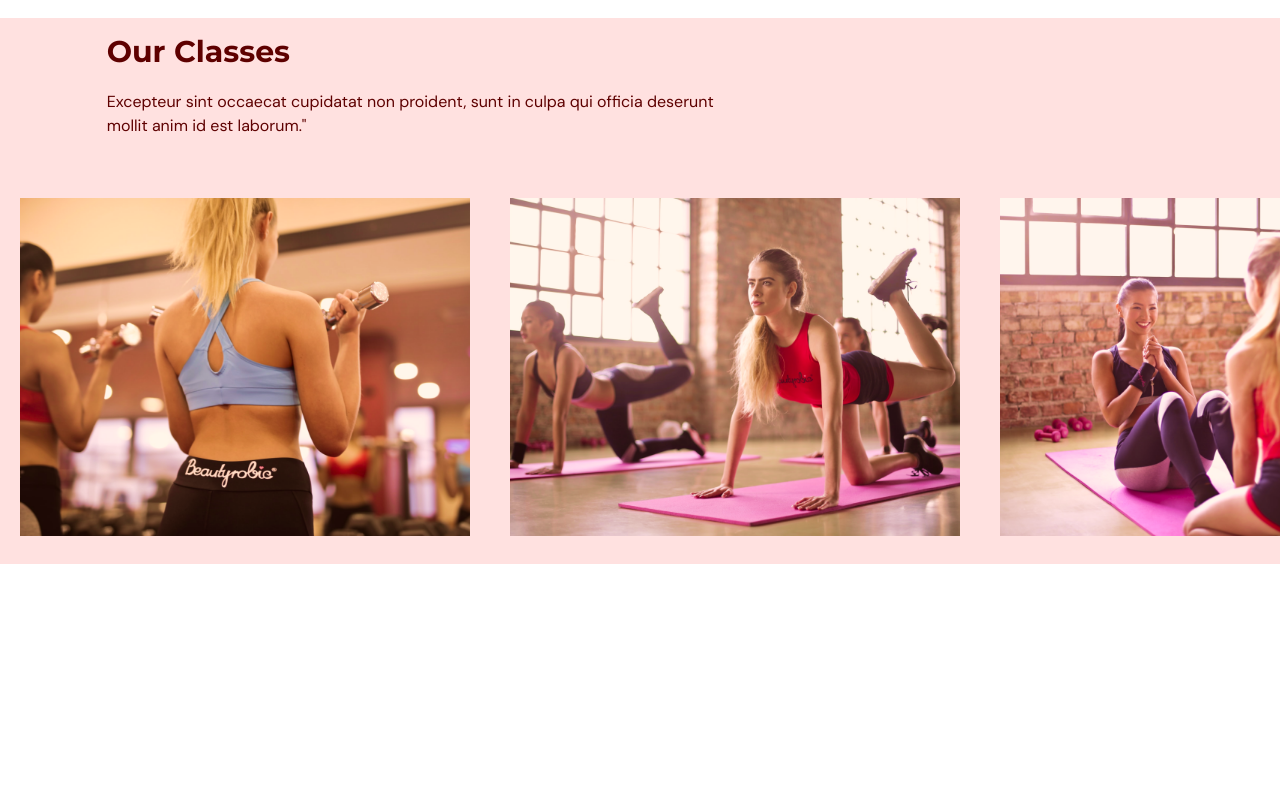
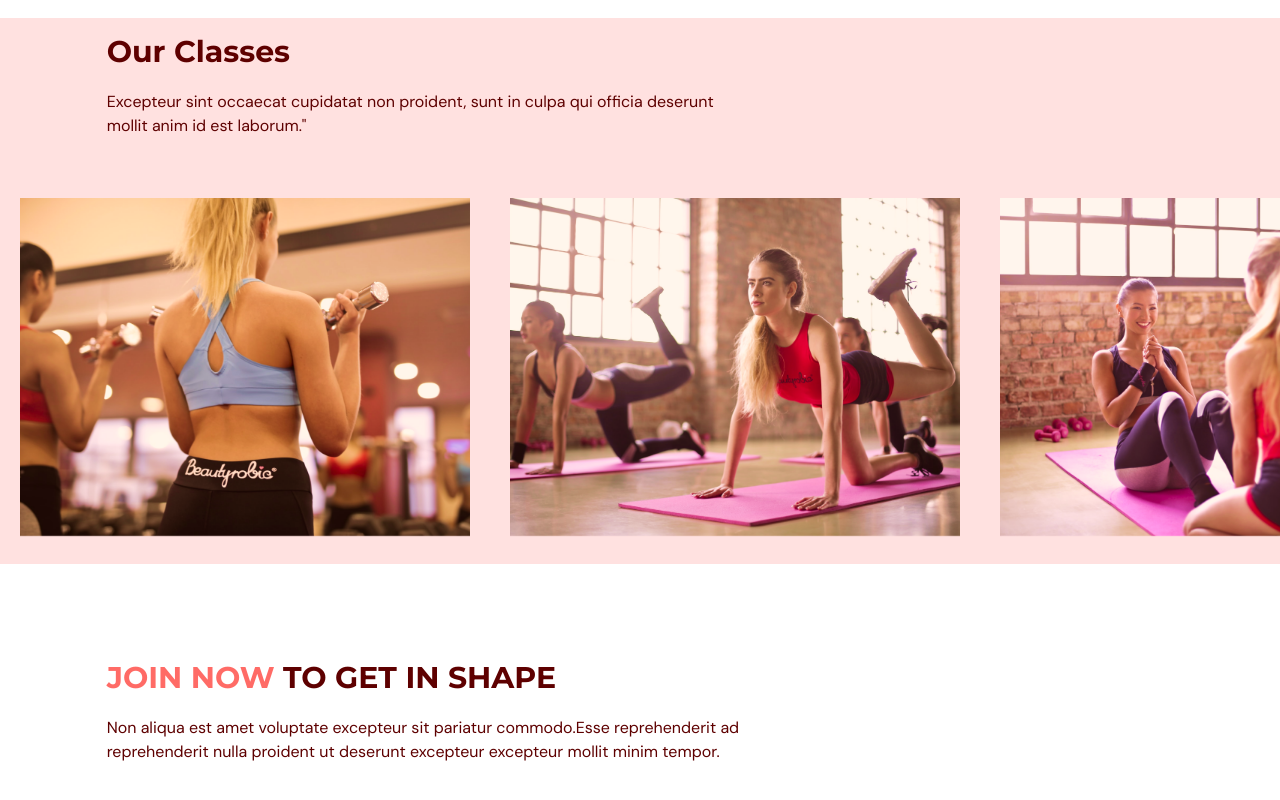
Before and after one commit to James2898/gym-typescript, a React (Vite) app: page / in a window 1280 px wide. Shown: the part 2183-2983 px from the top of the page. Before the commit the page ends 2747 px from the top, so only its background shows below. Built offline with nearby package versions, Linux system fonts and the light colour scheme.

Commit message:
Contact Us Page WIP

```diff
--- a/package.json
+++ b/package.json
@@ -14,7 +14,8 @@
     "framer-motion": "^10.12.18",
     "react": "^18.2.0",
     "react-anchor-link-smooth-scroll": "^1.0.12",
-    "react-dom": "^18.2.0"
+    "react-dom": "^18.2.0",
+    "react-hook-form": "^7.45.2"
   },
   "devDependencies": {
     "@types/node": "^20.3.3",
--- a/src/App.tsx
+++ b/src/App.tsx
@@ -2,6 +2,7 @@ import Navbar from "@/scenes/navbar";
 import Home from "@/scenes/home";
 import Benefits from "@/scenes/benefits";
 import OurClasses from "@/scenes/ourClasses";
+import ContactUs from "@/scenes/contactUs";
 import * as React from "react";
 import { SelectedPage } from "./shared/types";
 
@@ -35,6 +36,7 @@ function App() {
       <Home setSelectedPage={setSelectedPage} />
       <Benefits setSelectedPage={setSelectedPage} />
       <OurClasses setSelectedPage={setSelectedPage} />
+      <ContactUs setSelectedPage={setSelectedPage} />
     </div>
   );
 }
--- /dev/null
+++ b/src/scenes/contactUs/index.tsx
@@ -0,0 +1,77 @@
+import { SelectedPage } from "@/shared/types";
+import { motion } from "framer-motion";
+import { useForm } from "react-hook-form";
+import ContactUsPageGraphic from "@/assets/ContactUsPageGraphic.png";
+import HText from "@/shared/HText";
+
+type Props = {
+  setSelectedPage: (value: SelectedPage) => void;
+};
+
+function ContactUs({ setSelectedPage }: Props) {
+  const {
+    register,
+    trigger,
+    formState: { errors },
+  } = useForm();
+
+  const onSubmit = async (e: any) => {
+    const isValid = await trigger();
+    if (!isValid) {
+      e.preventDefault();
+    }
+  };
+
+  return (
+    <section id="contactus" className="mx-auto w-5/6 pb-32 pt-24">
+      <motion.div
+        onViewportEnter={() => setSelectedPage(SelectedPage.ContactUs)}
+      >
+        {/* Header */}
+        <motion.div
+          initial="hidden"
+          whileInView="visible"
+          viewport={{ once: true, amount: 0.5 }}
+          transition={{ duraiton: 1 }}
+          variants={{
+            hidden: { opacity: 0, x: -50 },
+            visible: { opacity: 1, x: 0 },
+          }}
+          className="md:w-3/5"
+        >
+          <HText>
+            <span className="text-primary-500">JOIN NOW</span> TO GET IN SHAPE
+          </HText>
+          <p className="my-5">
+            Non aliqua est amet voluptate excepteur sit pariatur commodo.Esse
+            reprehenderit ad reprehenderit nulla proident ut deserunt excepteur
+            excepteur mollit minim tempor.
+          </p>
+        </motion.div>
+        {/* FORM AND IMAGE */}
+        <div className="mt-10 justify-between gap-8 md:flex">
+          <motion.div
+            initial="hidden"
+            whileInView="visible"
+            viewport={{ once: true, amount: 0.5 }}
+            transition={{ duraiton: 1 }}
+            variants={{
+              hidden: { opacity: 0, y: 50 },
+              visible: { opacity: 1, y: 0 },
+            }}
+            className="mt-10 basis-3/5 md:mt-0"
+          >
+            <form
+              target="_blank"
+              onSubmit={onSubmit}
+              method="POST"
+              action="https://formsubmit.co/92ecc3d86044f7546d6984c0f941814a"
+            ></form>
+          </motion.div>
+        </div>
+      </motion.div>
+    </section>
+  );
+}
+
+export default ContactUs;
```
Also changed, not shown: 1 other file (tests, documents, lock files or other folders).
